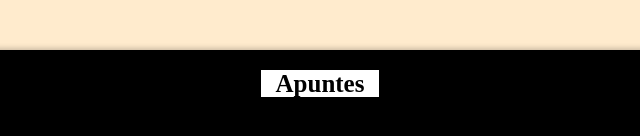
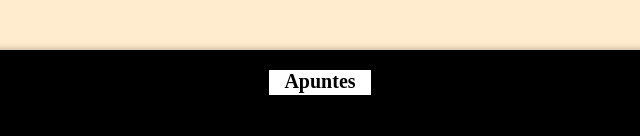
Before and after one commit to Dereck-ruuiz/5IV8_CabreraRuizDereck_PWP, a plain HTML site: page index.html in a window 1280 px wide. In both pictures the pointer is over the link "Apuntes". Shown: the part 630-766 px from the top of the page, 320-960 px from the left. Drawn offline with Linux system fonts and the light colour scheme.

Commit message:
se agrega estilo al footer del index

```diff
--- a/css/style.css
+++ b/css/style.css
@@ -87,7 +87,9 @@ footer a {
 }
 
 footer a:hover {
+    transition: all 0.3s ease;
     color: black;
     background-color: white;
-    font-size: 25px;
+    font-size: 20px;
+    padding-bottom: 3px;
 }
```
